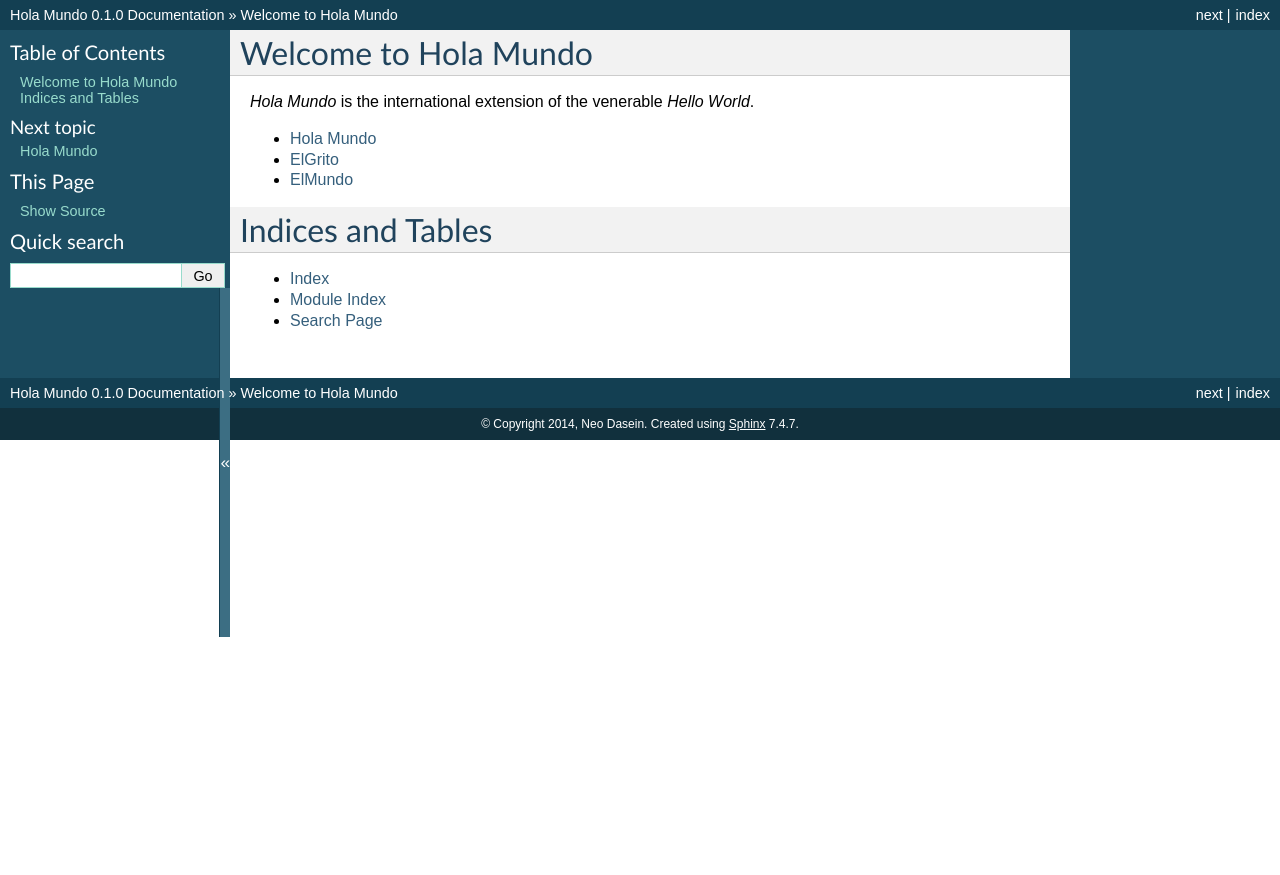
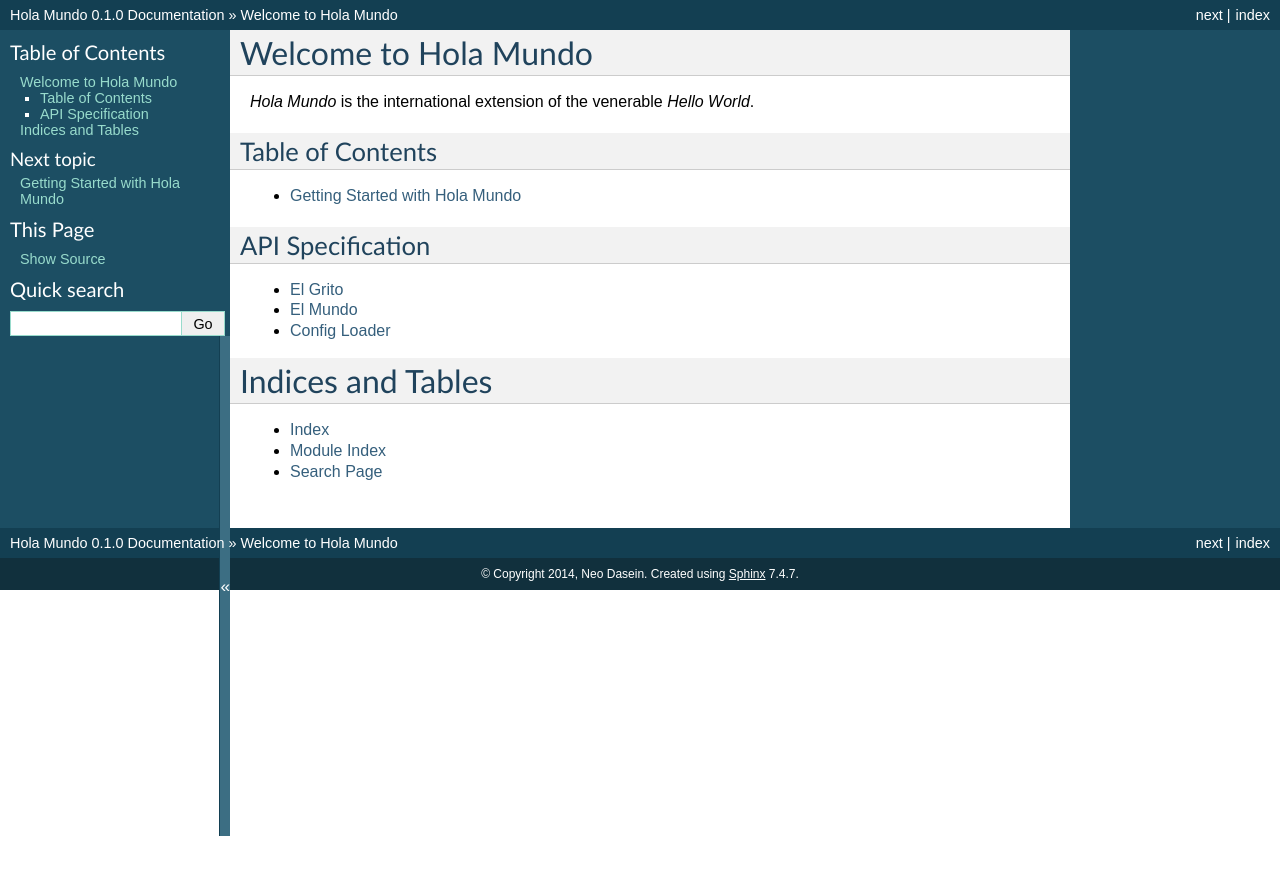
Before and after one commit to neoinsanity/hola_mundo, a Sphinx documentation site: the page built from doc/index.rst, in a window 1280 px wide. Shown: the top 875 px of the page. Built offline with Sphinx 7.4.7, drawn with Linux system fonts in a browser that asks for light colours.

```diff
--- a/doc/hola_mundo.el_grito.rst
+++ b/doc/hola_mundo.el_grito.rst
@@ -1,5 +1,5 @@
-ElGrito
-========
+El Grito
+=========
 
 .. automodule:: hola_mundo.el_grito
 
--- a/doc/hola_mundo.el_mundo.rst
+++ b/doc/hola_mundo.el_mundo.rst
@@ -1,5 +1,5 @@
-ElMundo
-=========
+El Mundo
+==========
 
 .. automodule:: hola_mundo.el_mundo
 
--- a/doc/hola_mundo.rst
+++ b/doc/hola_mundo.rst
@@ -1,4 +1,4 @@
-Hola Mundo
-===========
+Getting Started with Hola Mundo
+================================
 
 .. automodule:: hola_mundo.main
--- /dev/null
+++ b/doc/hola_mundo.util.config_loader.rst
@@ -0,0 +1,5 @@
+Config Loader
+--------------
+
+.. automodule:: hola_mundo.util.config_loader
+    :members:
--- a/doc/index.rst
+++ b/doc/index.rst
@@ -1,18 +1,24 @@
-.. Hola Mundo documentation master file.
-   You can adapt this file completely to your liking, but it should at least
-   contain the root `toctree` directive.
 
 Welcome to Hola Mundo
 ======================
 
 *Hola Mundo* is the international extension of the venerable `Hello World`.
 
+Table of Contents
+------------------
 .. toctree::
-    :maxdepth: 2
+    :maxdepth: 1
 
     hola_mundo
+
+API Specification
+------------------
+.. toctree::
+    :maxdepth: 1
+
     hola_mundo.el_grito
     hola_mundo.el_mundo
+    hola_mundo.util.config_loader
 
 Indices and Tables
 ===================
```
Also changed, not shown: 4 other files.
